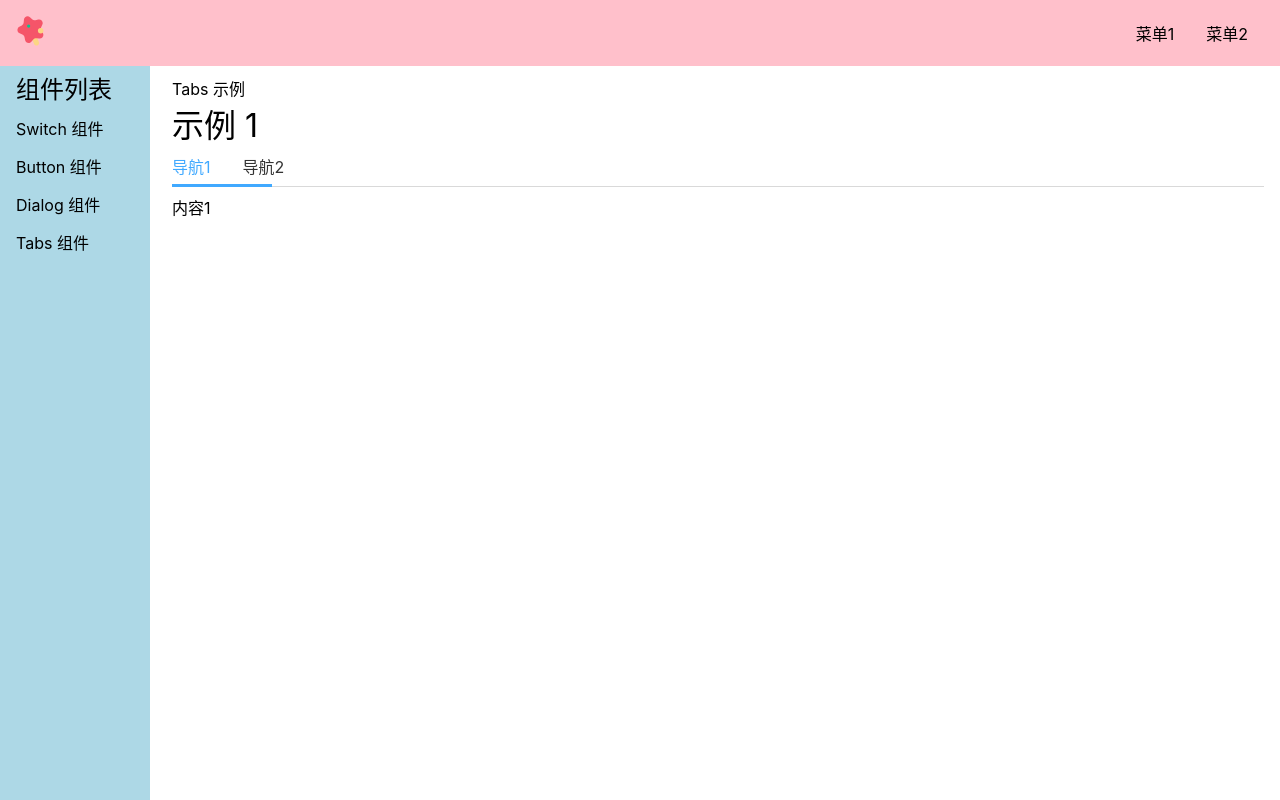
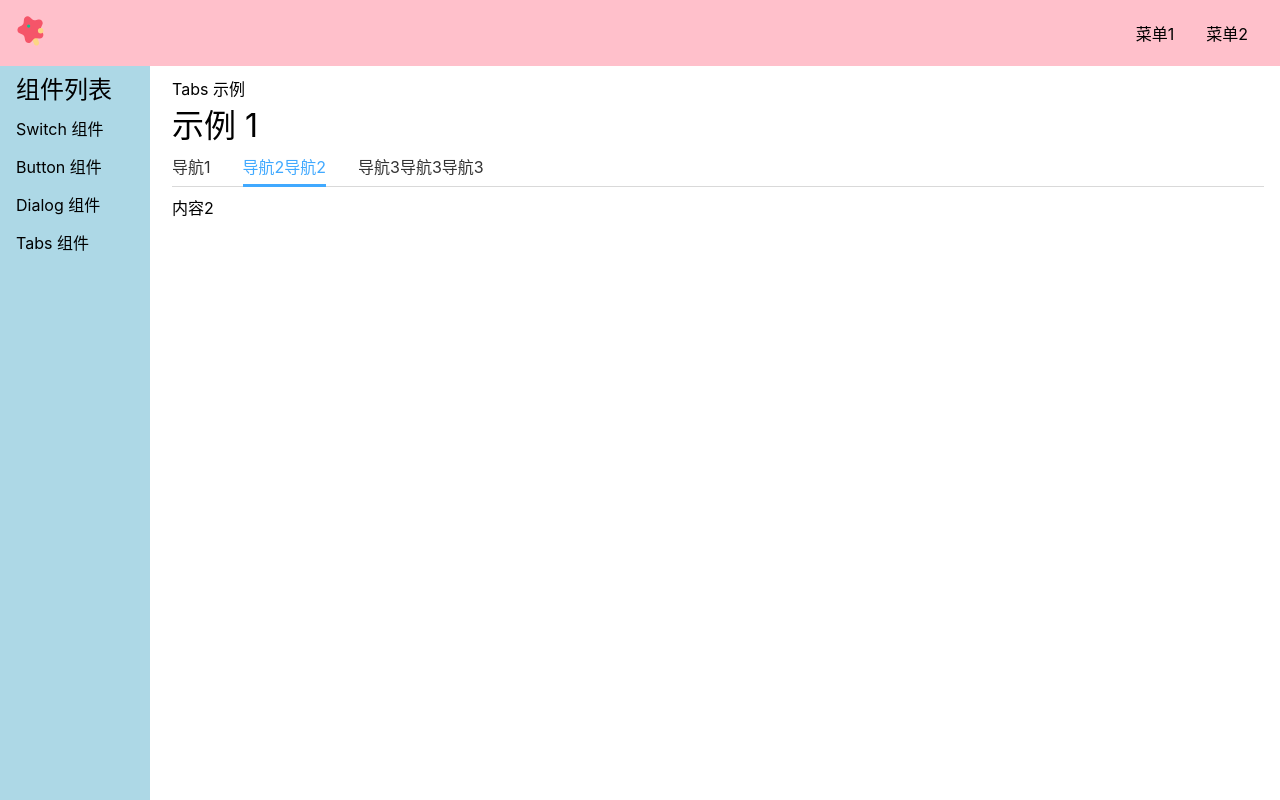
Before and after one commit to EvelynWXY/jelly-ui, a Vue app: page /#/doc/tabs in a window 1280 px wide. Built offline with nearby package versions, Linux system fonts and the light colour scheme.

Commit message:
实现下划线滑动

```diff
--- a/src/components/TabsDemo.vue
+++ b/src/components/TabsDemo.vue
@@ -3,7 +3,8 @@
     <h1>示例 1</h1>
     <Tabs v-model:selected="x">
         <Tab title="导航1">内容1</Tab>
-        <Tab title="导航2">内容2</Tab>
+        <Tab title="导航2导航2">内容2</Tab>
+        <Tab title="导航3导航3导航3">内容3</Tab>
     </Tabs>
 
 </template>
@@ -14,7 +15,7 @@ import { ref } from 'vue'
 export default {
     components: { Tabs, Tab },
     setup() {
-        const x = ref('导航1')
+        const x = ref('导航2导航2')
         return { x }
     }
 }
--- a/src/libs/Tabs.vue
+++ b/src/libs/Tabs.vue
@@ -1,9 +1,9 @@
 <template>
     <div class="xingzi-tabs">
-        <div class="xingzi-tabs-nav">
-            <div class="xingzi-tabs-nav-item" v-for="(t, index) in titles" @click="select(t)"
-                :class="{ selected: t === selected }" :key="index">{{ t }}</div>
-            <div class="xingzi-tabs-nav-indicator"></div>
+        <div class="xingzi-tabs-nav" ref="container">
+            <div class="xingzi-tabs-nav-item" v-for="(t, index) in titles" :ref="el => { if (el) navItems[index] = el }"
+                @click="select(t)" :class="{ selected: t === selected }" :key="index">{{ t }}</div>
+            <div class="xingzi-tabs-nav-indicator" ref="indicator"></div>
         </div>
         <div class="xingzi-tabs-content">
             <!-- <component class="xingzi-tabs-content-item"
@@ -15,7 +15,7 @@
 </template>
 
 <script lang="ts">
-import { computed } from 'vue'
+import { computed, onMounted, onUpdated, ref } from 'vue'
 import Tab from './Tab.vue'
 export default {
     props: {
@@ -24,6 +24,22 @@ export default {
         }
     },
     setup(props, context) {
+        const navItems = ref<HTMLDivElement[]>([]) //<> 里是 TypeScript 的参数,TypeScript 的泛型语法
+        const indicator = ref<HTMLDivElement>(null)
+        const container = ref<HTMLDivElement>(null)
+        const x = () => {
+            const divs = navItems.value
+            const result = divs.filter(div => div.classList.contains('selected'))[0]
+            const { width } = result.getBoundingClientRect()
+            indicator.value.style.width = width + 'px'
+            const { left: left1 } = container.value.getBoundingClientRect()
+            const { left: left2 } = result.getBoundingClientRect()
+            const left = left2 - left1
+            indicator.value.style.left = left + 'px'
+        }
+        //只在第一次渲染执行
+        onMounted(x)
+        onUpdated(x)
         const defaults = context.slots.default()
         // console.log(defaults[0].type === Tab);
         defaults.forEach((tag) => {
@@ -46,7 +62,15 @@ export default {
         }
 
 
-        return { defaults, titles, current, select }
+        return {
+            defaults,
+            titles,
+            current,
+            select,
+            navItems,
+            indicator,
+            container
+        }
     }
 }
 </script>
@@ -84,6 +108,7 @@ $border-color: #d9d9d9;
             bottom: -1px;
             background: $blue;
             width: 100px;
+            transition: all 250ms;
         }
     }
 
```
